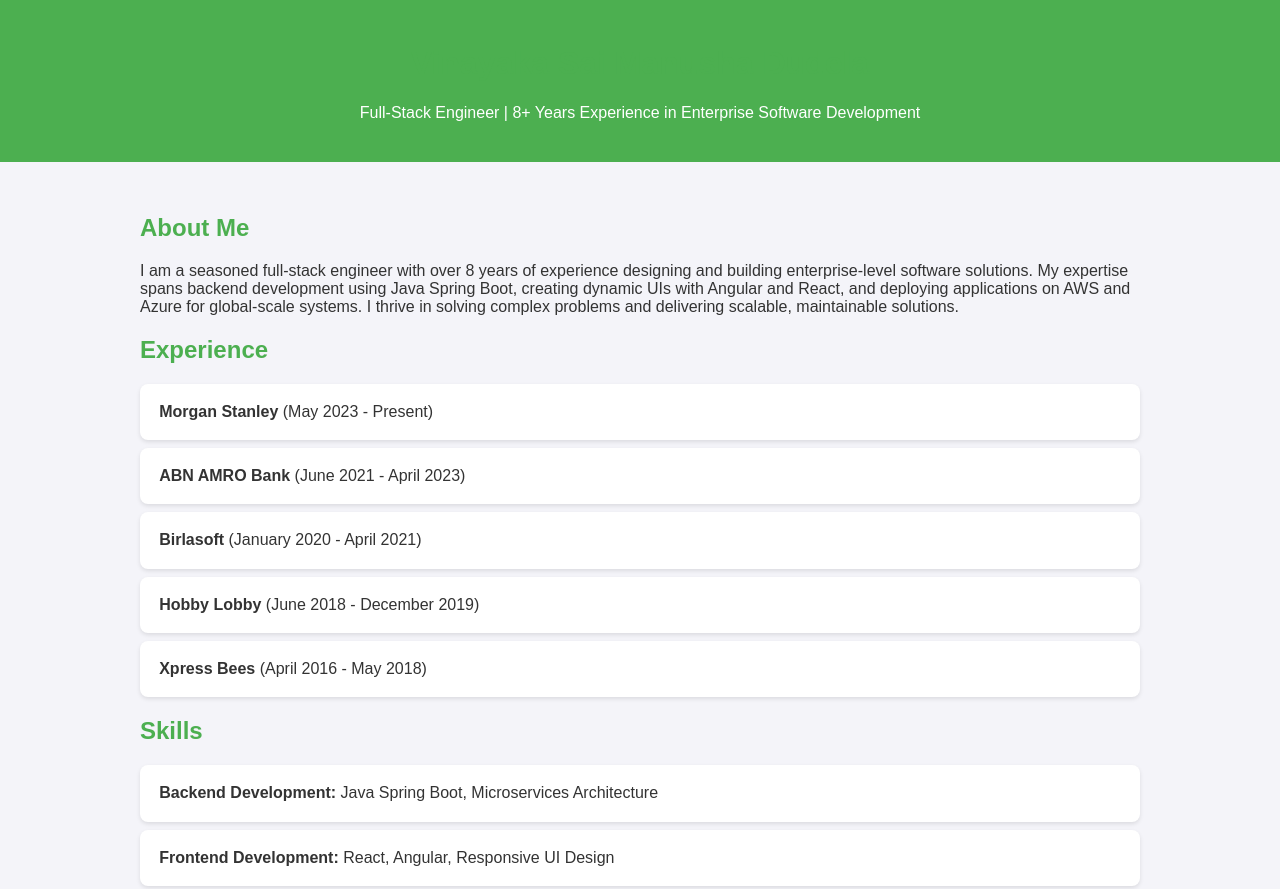
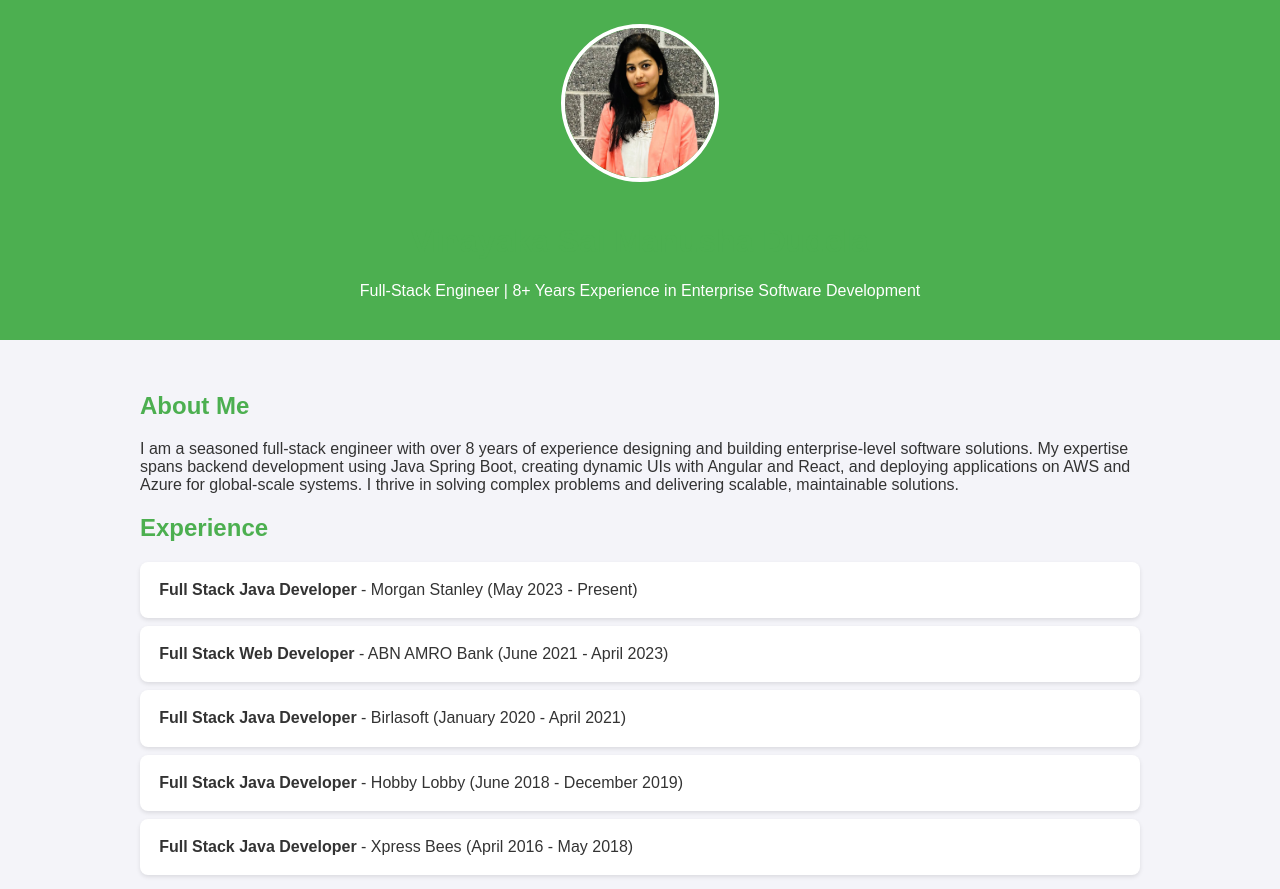
Before and after one commit to manushadvs/GitHubPortfolio, a plain HTML site: page index.html in a window 1280 px wide. Shown: the top 889 px of the page. Drawn offline with Linux system fonts and the light colour scheme.

Commit message:
second commit

```diff
--- a/index.html
+++ b/index.html
@@ -17,6 +17,13 @@
             color: white;
             padding: 1.5rem 0;
             text-align: center;
+        }
+        header img {
+            width: 150px;
+            height: 150px;
+            border-radius: 50%;
+            margin-bottom: 1rem;
+            border: 4px solid white;
         }
         .container {
             padding: 2rem;
@@ -52,6 +59,7 @@
 </head>
 <body>
     <header>
+        <img src="your-image-path.jpg" alt="Vinayaka Sai Manusha Dudela">
         <h1>Vinayaka Sai Manusha Dudela</h1>
         <p>Full-Stack Engineer | 8+ Years Experience in Enterprise Software Development</p>
     </header>
@@ -66,19 +74,19 @@
             <h2>Experience</h2>
             <ul>
                 <li>
-                    <strong>Morgan Stanley</strong> (May 2023 - Present)
+                    <strong>Full Stack Java Developer</strong> - Morgan Stanley (May 2023 - Present)
                 </li>
                 <li>
-                    <strong>ABN AMRO Bank</strong> (June 2021 - April 2023)
+                    <strong>Full Stack Web Developer</strong> - ABN AMRO Bank (June 2021 - April 2023)
                 </li>
                 <li>
-                    <strong>Birlasoft</strong> (January 2020 - April 2021)
+                    <strong>Full Stack Java Developer</strong> - Birlasoft (January 2020 - April 2021)
                 </li>
                 <li>
-                    <strong>Hobby Lobby</strong> (June 2018 - December 2019)
+                    <strong>Full Stack Java Developer</strong> - Hobby Lobby (June 2018 - December 2019)
                 </li>
                 <li>
-                    <strong>Xpress Bees</strong> (April 2016 - May 2018)
+                    <strong>Full Stack Java Developer</strong> - Xpress Bees (April 2016 - May 2018)
                 </li>
             </ul>
         </section>
```
Also changed, not shown: your-image-path.jpg (added).
